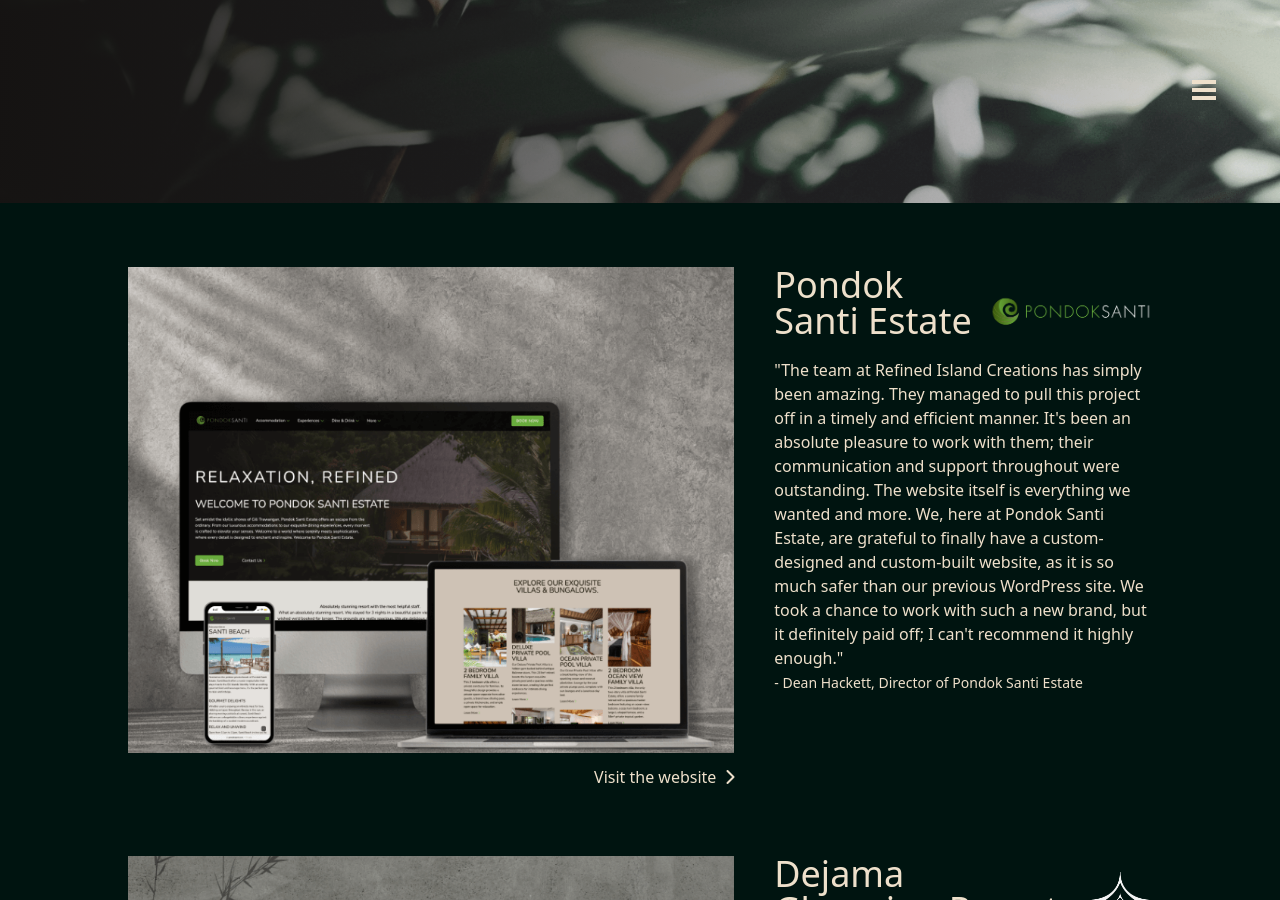
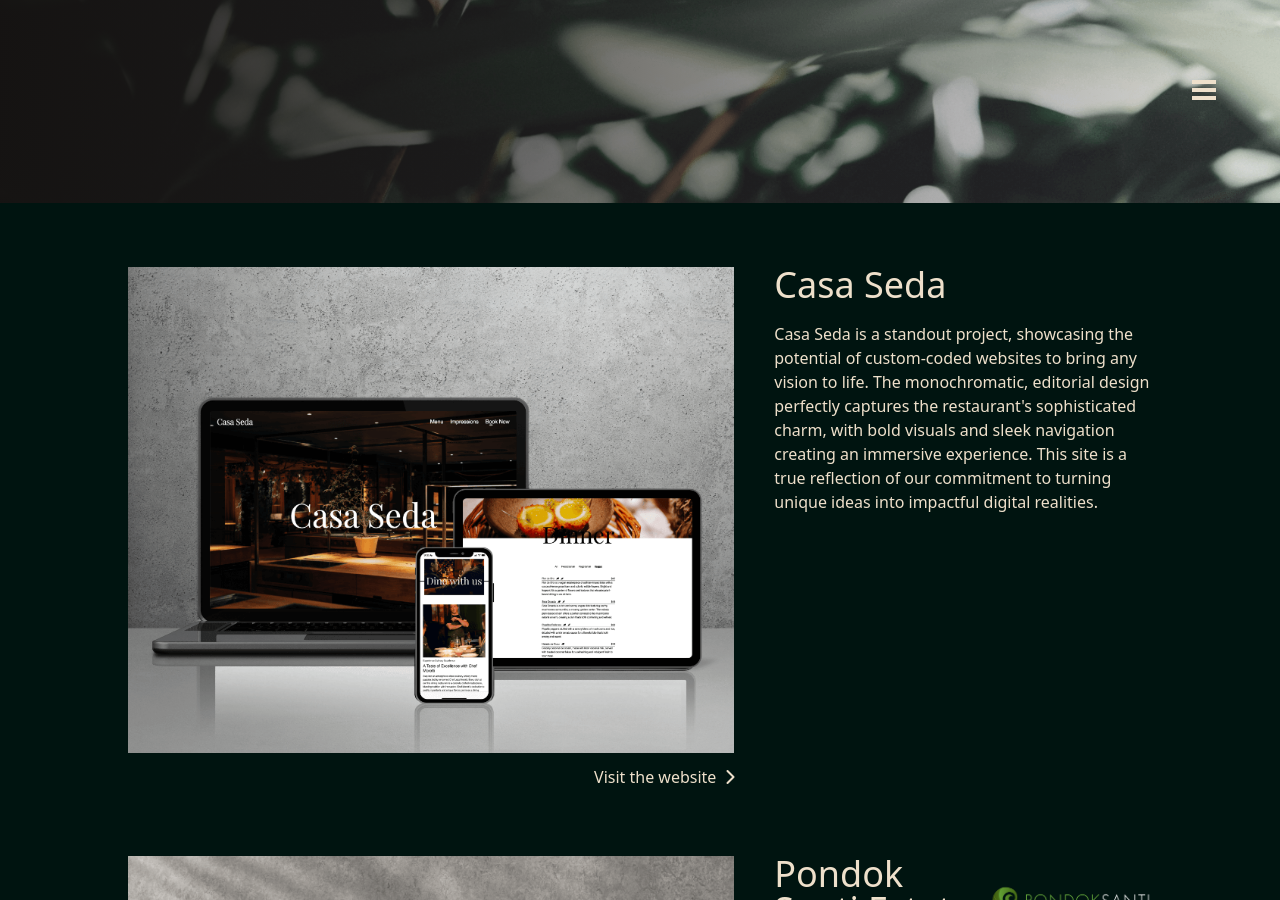
Before and after one commit to refinedislandcreations/refined-island-creations-3.0, a Jekyll site: the page built from portfolio.html, in a window 1280 px wide and 900 px high, scrolled down 697 px. Built offline with Jekyll 4.4.1, drawn with Linux system fonts in a browser that asks for light colours; nearby versions of some CDN libraries; comment, search, counter and statistics services are not loaded.

Commit message:
added casa seda

```diff
--- a/index.html
+++ b/index.html
@@ -38,6 +38,10 @@ header:
    padding-titleLG: "pr-20p"
    padding-titleXL:
 slider:
+ - title: Casa Seda
+   image: images/casa-seda-restaurant-refined-island-creations-website-design-development.png
+   url: /portfolio.html#casa-seda
+   image-alt: Laptop, tablet and phone displaying the Casa Seda website design.
  - title: Pondok Santi Estate
    image: /images/pondok-santi-estate-refined-island-creations-web-design-development.png
    url: /portfolio.html#pondok
--- a/portfolio.html
+++ b/portfolio.html
@@ -35,13 +35,22 @@ header:
    padding-titleLG: "pr-20p"
    padding-titleXL:
 project:
+ - name: Casa Seda
+   id: casa-seda
+   is_testimonial: false
+   option:
+   image: images/casa-seda-restaurant-refined-island-creations-website-design-development.png
+   image-position: 50% 75%
+   image-alt: Laptop, tablet and phone displaying the Casa Seda website design.
+   about: Casa Seda is a standout project, showcasing the potential of custom-coded websites to bring any vision to life. The monochromatic, editorial design perfectly captures the restaurant's sophisticated charm, with bold visuals and sleek navigation creating an immersive experience. This site is a true reflection of our commitment to turning unique ideas into impactful digital realities.
+   url: https://casa-seda.refinedislandcreations.com/
  - name: Pondok Santi Estate
    id: pondok
    is_testimonial: true
    logo: /images/pondok-santi-estate-logo-side.png
    option:
    image: /images/pondok-santi-estate-refined-island-creations-web-design-development.png
-   image-position: 50% 50%
+   image-position: 50% 74%
    image-alt: Laptop, phone, and tablet showcasing the Pondok Santi Estate website design.
    about: "The team at Refined Island Creations has simply been amazing. They managed to pull this project off in a timely and efficient manner. It's been an absolute pleasure to work with them; their communication and support throughout were outstanding. The website itself is everything we wanted and more. We, here at Pondok Santi Estate, are grateful to finally have a custom-designed and custom-built website, as it is so much safer than our previous WordPress site. We took a chance to work with such a new brand, but it definitely paid off; I can't recommend it highly enough."
    author: Dean Hackett, Director of Pondok Santi Estate
```
Also changed, not shown: other parts of portfolio.html (+1 -1 lines), images/casa-seda-restaurant-refined-island-creations-website-design-development.png (added).
